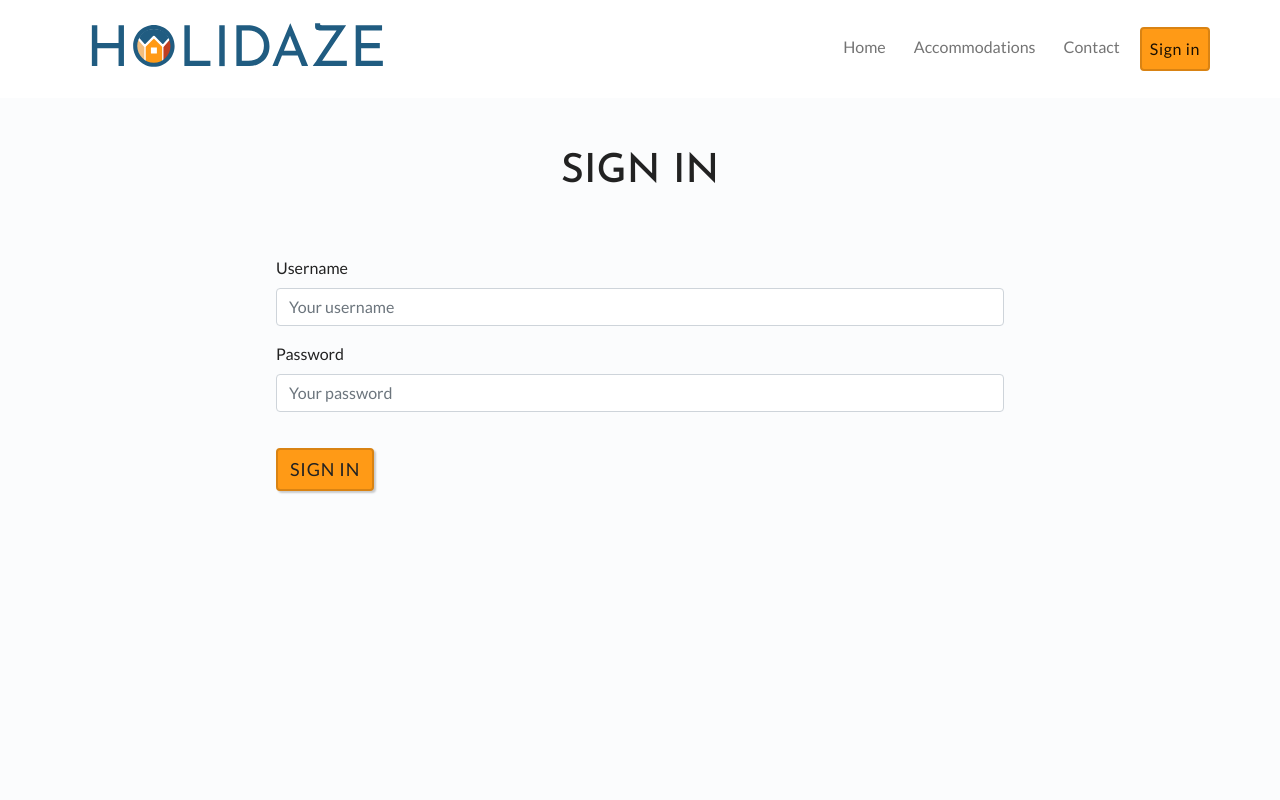
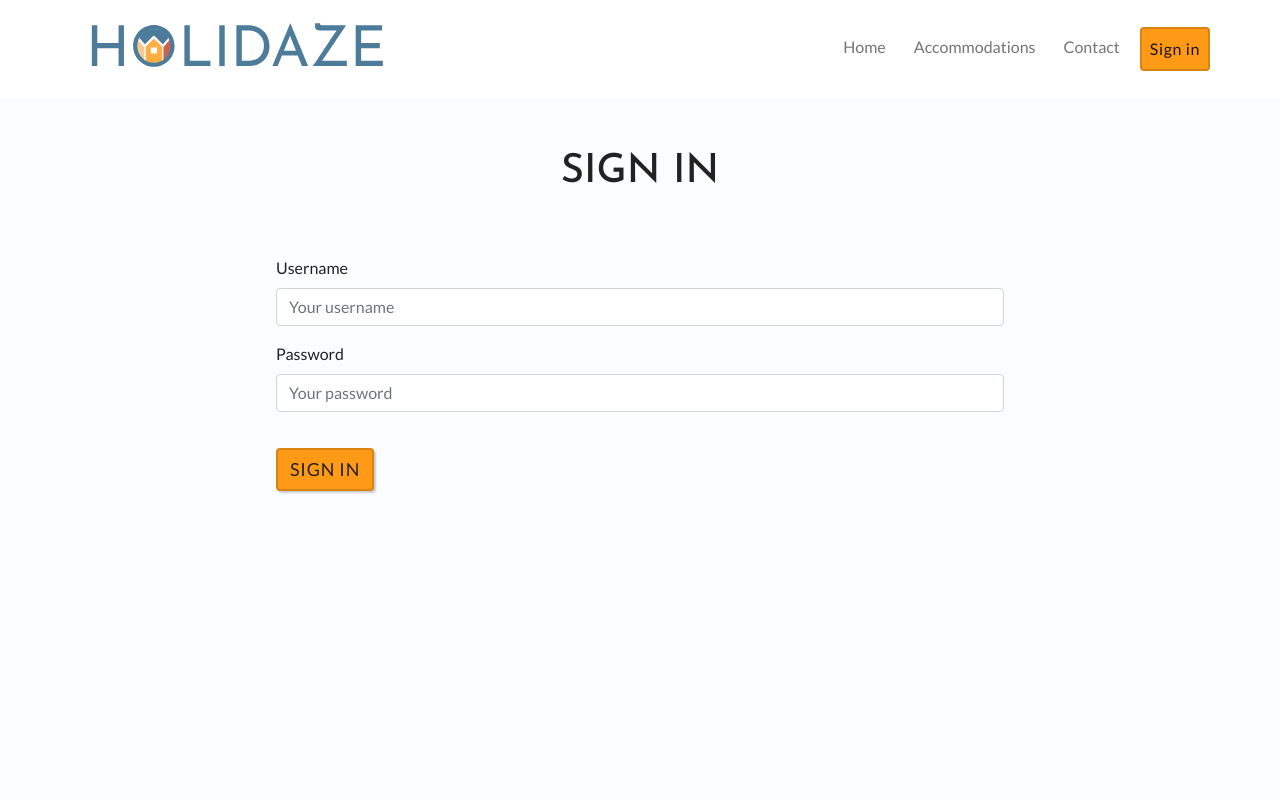
Before and after one commit to Noroff-FEU-Assignments/project-exam-2-DaliaSir, a React (Create React App) app: page /signin in a window 1280 px wide. In both pictures the pointer is over the picture 236 px from the left and 48 px from the top of the page. Shown: the top 800 px of the page. Built offline with nearby package versions, Linux system fonts and the light colour scheme.

Commit message:
NavBrand opacity lowers on hover

```diff
--- a/src/sass/partials/_nav.scss
+++ b/src/sass/partials/_nav.scss
@@ -1,5 +1,8 @@
 .navbar-brand img {
   max-width: 200px;
+  &:hover {
+    opacity: 0.8;
+  }
 }
 
 .navbar.navbar-light {
```
